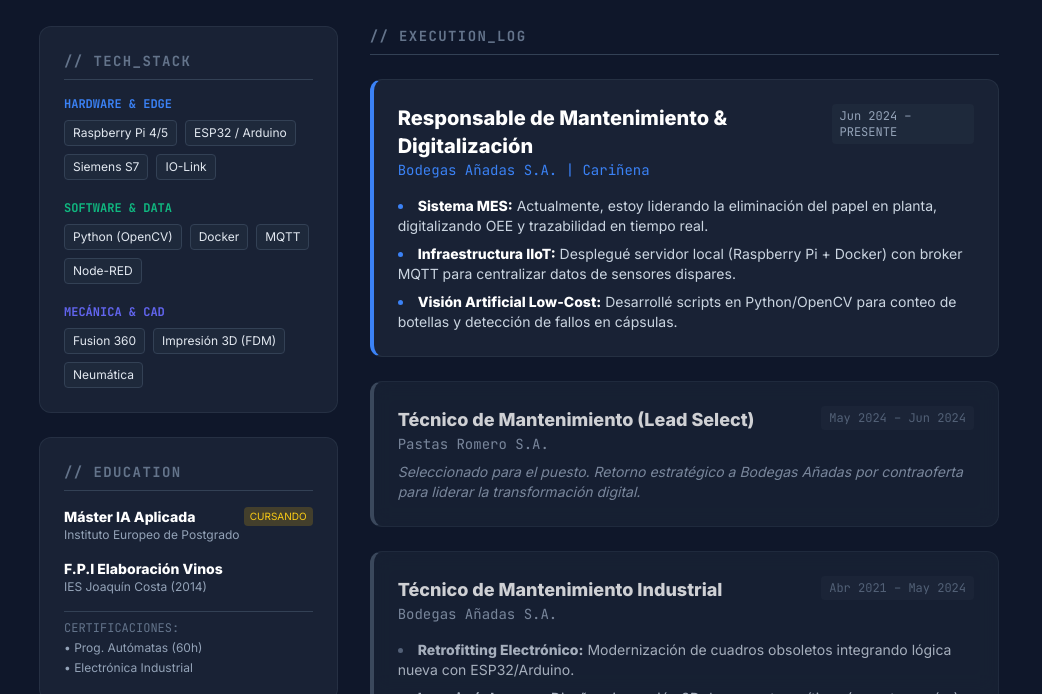
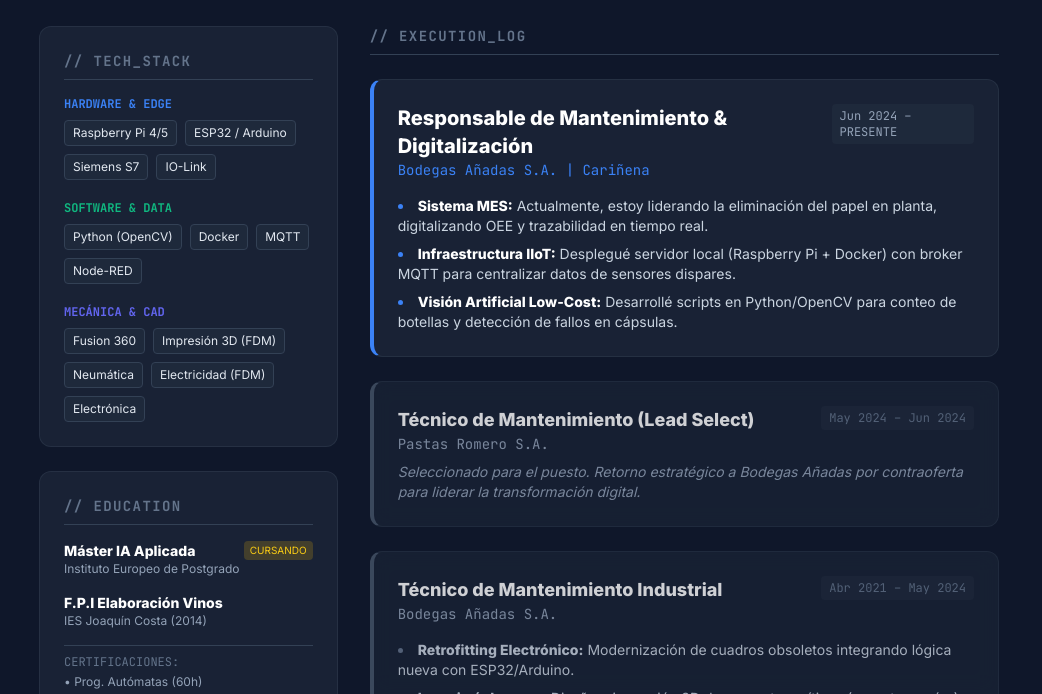
Before and after one commit to squirama/tu-usuario.github.io, a plain HTML site: page index.html in a window 1280 px wide. Shown: the part 406-1100 px from the top of the page, without its empty margins (121-1163 px from the left). Drawn offline with nearby package versions, Linux system fonts and the light colour scheme.

Commit message:
Update index.html

```diff
--- a/index.html
+++ b/index.html
@@ -142,6 +142,8 @@
                                 <span class="px-2 py-1 bg-dark-800 rounded text-xs font-medium border border-slate-700 print:border-gray-400 print:bg-white">Fusion 360</span>
                                 <span class="px-2 py-1 bg-dark-800 rounded text-xs font-medium border border-slate-700 print:border-gray-400 print:bg-white">Impresión 3D (FDM)</span>
                                 <span class="px-2 py-1 bg-dark-800 rounded text-xs font-medium border border-slate-700 print:border-gray-400 print:bg-white">Neumática</span>
+                                <span class="px-2 py-1 bg-dark-800 rounded text-xs font-medium border border-slate-700 print:border-gray-400 print:bg-white">Electricidad (FDM)</span>
+                                <span class="px-2 py-1 bg-dark-800 rounded text-xs font-medium border border-slate-700 print:border-gray-400 print:bg-white">Electrónica</span>
                             </div>
                         </div>
                     </div>
```
